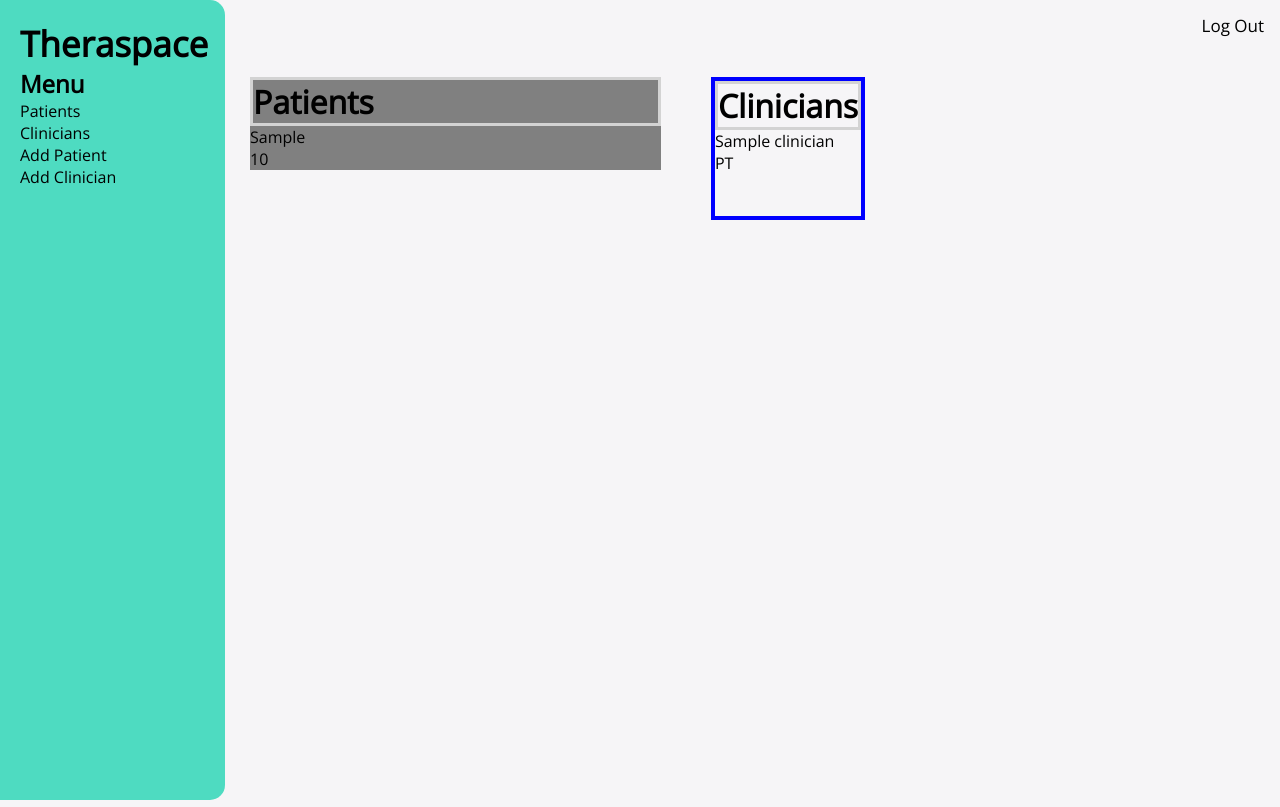
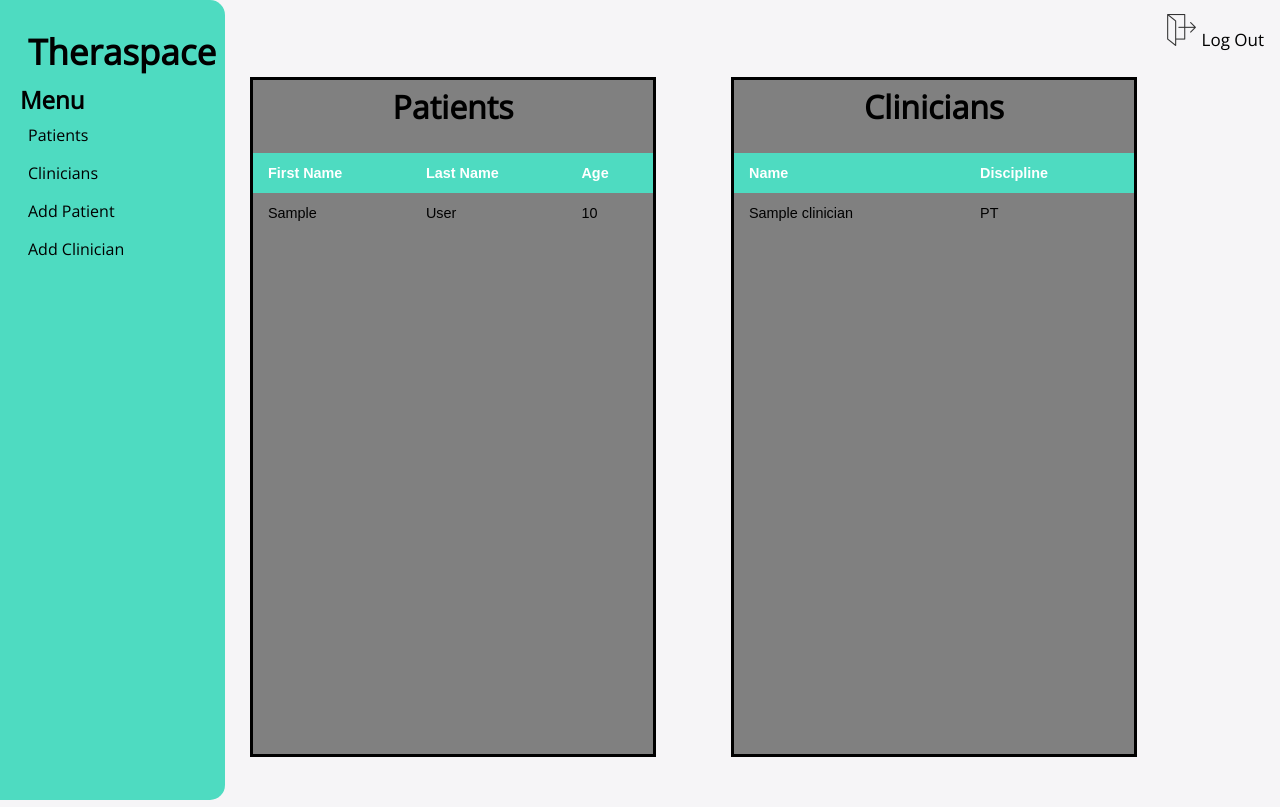
Before and after one commit to dsamala/theraspace, a Django app: page / in a window 1280 px wide. Run offline with Django 4.2, Linux system fonts and the light colour scheme; a user stored in the database is signed in; tables that the repository leaves empty hold one stand-in row (values such as "Sample post").

Commit message:
home tables for patient/clinician

```diff
--- a/main_app/static/styles/styles.css
+++ b/main_app/static/styles/styles.css
@@ -126,7 +126,6 @@ form {
     max-width: 100vw;
     width: 50%;
     margin-top: 6%;
-
 }
 
 .side-nav{
@@ -154,22 +153,69 @@ form {
     font-size: 17px;
 }
 
+.homelink{
+    padding: .5rem;
+}
+
 .homelink:hover{
     color: white;
 }
 
 .list-header{
-    border: 3px solid lightgray;
-
+    text-align: center;
+    margin-top: 5px;
 }
 
 .patient-list{
-    background-color: gray;
+    border: 3px solid black;
+    background-color:var(--gray);
     margin: 0px 50px 50px 25px;
     width: 100em;
     max-width: 100vw;
+    height: 85vh;
+}
+
+.patient-table{
+    border-collapse: collapse;
+    margin: 25px 0;
+    font-size: 0.9em;
+    font-family: sans-serif;
+    min-width: 400px;
+}
+
+.patient-table th{
+    background-color: var(--teal);
+    color: var(--white);
+    text-align: left;
+}
+
+.patient-table th, td{
+    padding: 12px 15px;
 }
 
 .clinician-list{
-    border: solid 4px blue;
+    border: 3px solid black;
+    background-color: var(--gray);
+    margin: 0px 50px 50px 25px;
+    width: 100em;
+    max-width: 100vw;
+    height: 85vh;
 }
+
+.clinician-table {
+    border-collapse: collapse;
+    margin: 25px 0;
+    font-size: 0.9em;
+    font-family: sans-serif;
+    min-width: 400px
+}
+
+.clinician-table th{
+    background-color: var(--teal);
+    color: var(--white);
+    text-align: left;
+}
+
+.clinician-table th, td{
+    padding: 12px 15px;
+}
--- a/main_app/templates/home.html
+++ b/main_app/templates/home.html
@@ -15,23 +15,43 @@
     <div class="list-container">
 
         <div class="patient-list">
+            <table class="patient-table">
             <h1 class="list-header">Patients</h1>
+                <tr>
+                    <th>First Name</th>
+                    <th>Last Name</th>
+                    <th>Age</th>
+                </tr>
             {% for patient in patients %}
-                <p>{{patient.firstname}}</p>
-                <p>{{patient.age}}</p>
+                <tr>
+                    <td>{{patient.firstname}}</td>
+                    <td>{{patient.lastname}}</td>
+                    <td>{{patient.age}}</td>
+                </tr>
             {% endfor %}
+
+            </table>
         </div>
 
         <div class="clinician-list">
-            <h1 class="list-header">Clinicians</h1>
+
+            <table class="clinician-table">
+                <h1 class="list-header">Clinicians</h1>
+                <tr>
+                    <th>Name</th>
+                    <th>Discipline</th>
+                </tr>
             {%for clinician in clinicians %}
-                <p>{{clinician.name}}</p>
-                <p>{{clinician.discipline}}</p>
+                <tr>
+                    <td>{{clinician.name}}</td>
+                    <td>{{clinician.discipline}}</td>
+                </tr>
             {% endfor %}
+            </table>
         </div>
     </div>
     <div class="top-nav">
-        <a class="homelink" href="/logout">Log Out</a>
+        <a class="homelink" href="/logout"><img src="{% static '../static/images/logout.png' %}"></img> Log Out</a>
 
     </div>
 
--- a/main_app/templates/signup.html
+++ b/main_app/templates/signup.html
@@ -31,17 +31,15 @@
     </ul>
         {% endif %}
 
+    <div class="form-container">
         <form method="POST">
         {% csrf_token %}
-
-
             <label for="password">Username</label> {{form.username}}
-
             <label for="password">Password</label>{{form.password1}}
-
             <label for="password">Verify Password</label>{{form.password2}}
             <input class="btn" type="submit" value="Sign Up" />
         </form>
+    </div>
 </div>
 
 </div>
```
Also changed, not shown: main_app/static/images/logout.png (added). Lines whose indentation alone changed are shown as unchanged.
